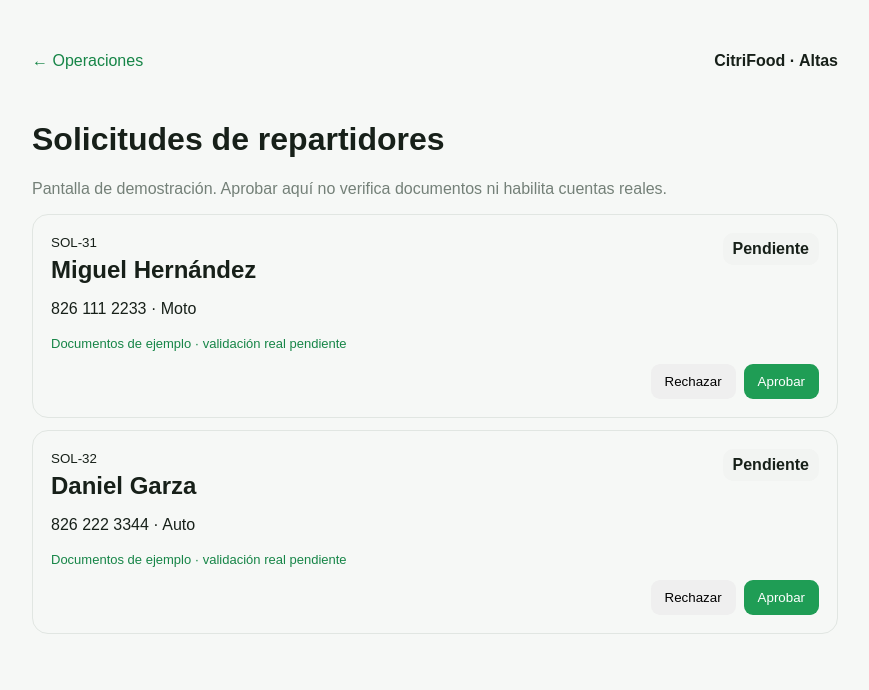
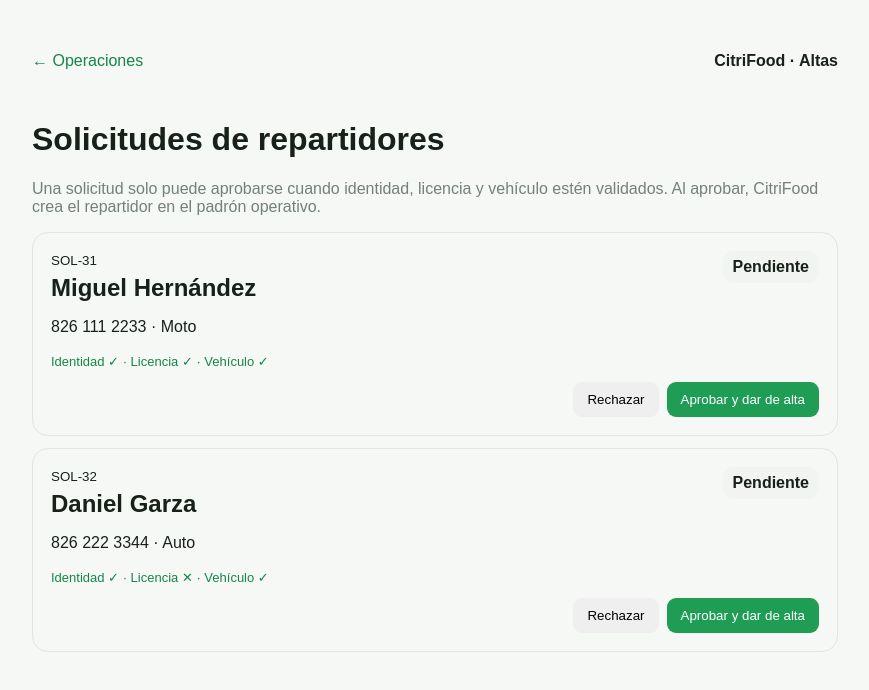
Before and after one commit to SAHA890822HNLLRL08/citrifood, a Next.js app: page /operaciones/solicitudes in a window 1280 px wide. Shown: the top 690 px of the page, without its empty margins (205-1074 px from the left). Built offline with nearby package versions, Linux system fonts and the light colour scheme.

Commit message:
feat: approve applications into courier registry

```diff
--- a/app/operaciones/solicitudes/page.js
+++ b/app/operaciones/solicitudes/page.js
@@ -1,3 +1,18 @@
-"use client";import{useState}from"react";import"./signup.css";
-const initial=[{id:"SOL-31",name:"Miguel Hernández",phone:"826 111 2233",vehicle:"Moto",status:"Pendiente"},{id:"SOL-32",name:"Daniel Garza",phone:"826 222 3344",vehicle:"Auto",status:"Pendiente"}];
-export default function Solicitudes(){const[rows,setRows]=useState(initial);const change=(id,status)=>setRows(v=>v.map(x=>x.id===id?{...x,status}:x));return <main className="requests"><header><a href="/operaciones">← Operaciones</a><b>CitriFood · Altas</b></header><h1>Solicitudes de repartidores</h1><p>Pantalla de demostración. Aprobar aquí no verifica documentos ni habilita cuentas reales.</p>{rows.map(x=><article key={x.id}><div><small>{x.id}</small><h2>{x.name}</h2><p>{x.phone} · {x.vehicle}</p><span>Documentos de ejemplo · validación real pendiente</span></div><strong>{x.status}</strong>{x.status==="Pendiente"&&<div className="requestBtns"><button onClick={()=>change(x.id,"Rechazado")}>Rechazar</button><button className="approve" onClick={()=>change(x.id,"Aprobado")}>Aprobar</button></div>}</article>)}</main>}
+"use client";
+import{useEffect,useState}from"react";
+import"./signup.css";
+import{addCourier,loadCouriers}from"../../../lib/courier-registry.js";
+import{documentsComplete,loadApplications,subscribeApplications,updateApplication}from"../../../lib/courier-applications.js";
+export default function Solicitudes(){
+ const[rows,setRows]=useState([]),[notice,setNotice]=useState("");
+ useEffect(()=>{const refresh=()=>setRows(loadApplications());refresh();return subscribeApplications(refresh)},[]);
+ const reject=id=>{updateApplication(id,{status:"Rechazado",reviewedAt:new Date().toISOString()});setNotice("Solicitud rechazada.")};
+ const approve=row=>{
+  if(!documentsComplete(row)){setNotice("No se puede aprobar: faltan documentos por validar.");return}
+  const existing=loadCouriers().find(c=>c.applicationId===row.id||c.phone===row.phone);
+  if(existing){updateApplication(row.id,{status:"Aprobado",courierId:existing.id,reviewedAt:new Date().toISOString()});setNotice("La persona ya estaba registrada como repartidor.");return}
+  const courier=addCourier({name:row.name,phone:row.phone,vehicle:row.vehicle,applicationId:row.id,documentsApproved:true});
+  updateApplication(row.id,{status:"Aprobado",courierId:courier.id,reviewedAt:new Date().toISOString()});setNotice(row.name+" fue dado de alta como "+courier.id+".");
+ };
+ return <main className="requests"><header><a href="/operaciones">← Operaciones</a><b>CitriFood · Altas</b></header><h1>Solicitudes de repartidores</h1><p>Una solicitud solo puede aprobarse cuando identidad, licencia y vehículo estén validados. Al aprobar, CitriFood crea el repartidor en el padrón operativo.</p>{notice&&<p><b>{notice}</b></p>}{rows.map(x=>{const complete=documentsComplete(x);return <article key={x.id}><div><small>{x.id}</small><h2>{x.name}</h2><p>{x.phone} · {x.vehicle}</p><span>Identidad {x.documents?.identity?"✓":"✕"} · Licencia {x.documents?.license?"✓":"✕"} · Vehículo {x.documents?.vehicle?"✓":"✕"}</span>{x.courierId&&<p><b>Repartidor: {x.courierId}</b></p>}</div><strong>{x.status}</strong>{x.status==="Pendiente"&&<div className="requestBtns"><button onClick={()=>reject(x.id)}>Rechazar</button><button className="approve" disabled={!complete} onClick={()=>approve(x)}>Aprobar y dar de alta</button></div>}</article>})}</main>
+}
```
